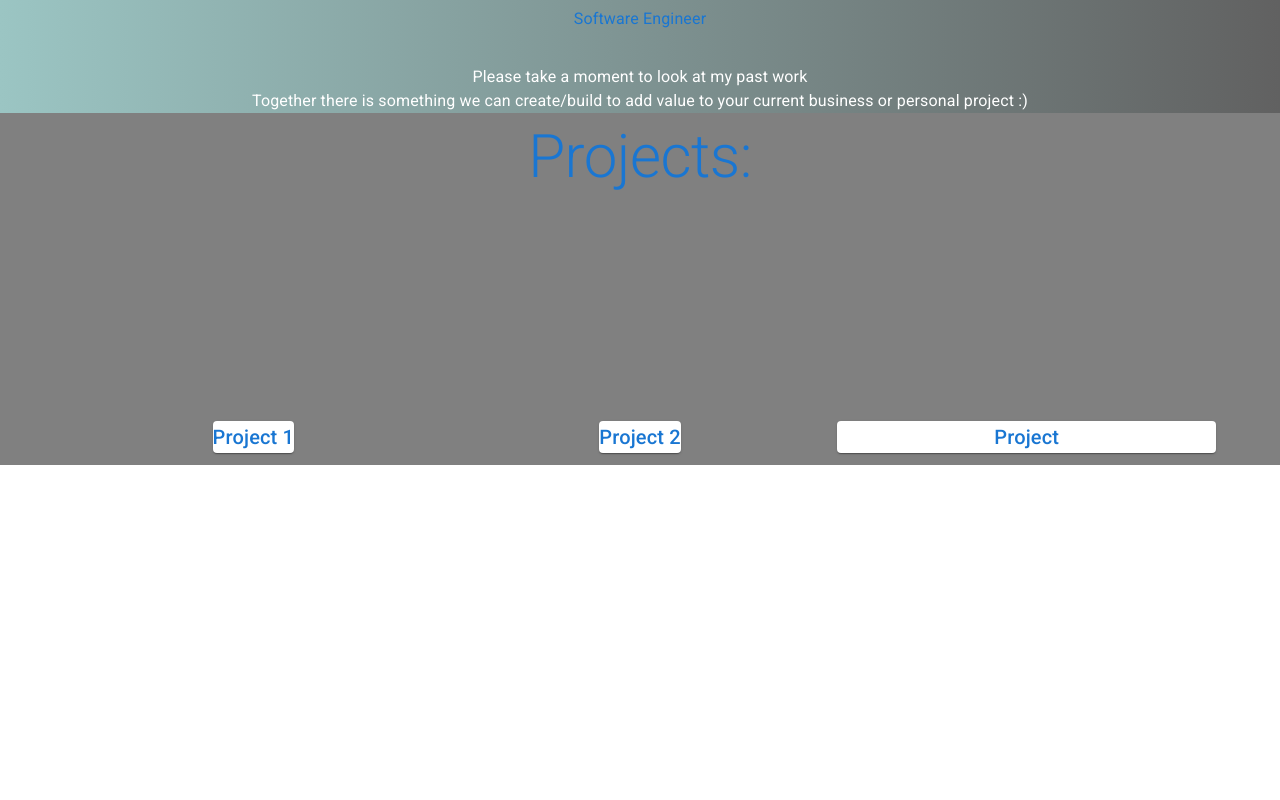
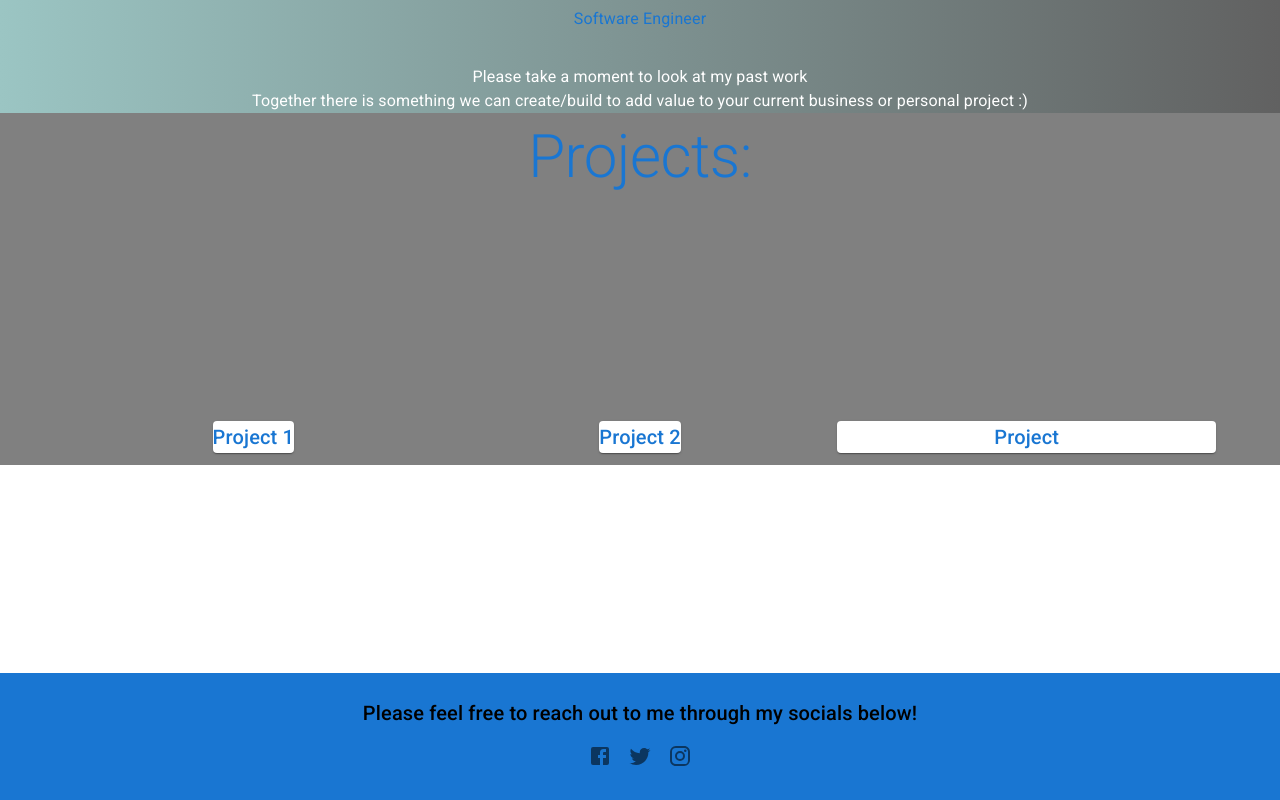
Before and after one commit to YugenFox/kaleb-day-portfolio-react, a React (Create React App) app: page / in a window 1280 px wide. Shown: the part 335-1135 px from the top of the page. Before the commit the page ends 1008 px from the top, so only its background shows below. Built offline with nearby package versions, Linux system fonts and the light colour scheme.

Commit message:
Added Contact component as Footer for Home.js

```diff
--- a/src/Components/Contact.js
+++ b/src/Components/Contact.js
@@ -0,0 +1,54 @@
+import Grid from "@mui/material/Grid";
+import Typography from "@mui/material/Typography";
+import Box from "@mui/material/Box";
+import Paper from "@mui/material/Paper";
+import { IconButton } from '@mui/material';
+import { Facebook, Twitter, Instagram } from '@mui/icons-material';
+
+
+const Contact = () => {
+  return (
+    <Box bgcolor="primary.main" py={3} px={2}>
+      <Typography variant="h6" align="center" gutterBottom>
+        Please feel free to reach out to me through my socials below!
+      </Typography>
+      <Box display="flex" justifyContent="center">
+        <IconButton href="https://www.facebook.com/">
+          <Facebook />
+        </IconButton>
+        <IconButton href="https://www.twitter.com/">
+          <Twitter />
+        </IconButton>
+        <IconButton href="https://www.instagram.com/">
+          <Instagram />
+        </IconButton>
+      </Box>
+    </Box>
+  );
+}
+export default Contact;
+
+/* const Contact = () => {
+  return (
+    <Box
+      p={3}
+      sx={{
+        display: "flex",
+        flexDirection: "column",
+        alignItems: "center",
+        justifyContent: "center",
+        minHeight: "400px",
+        // backgroundColor: "blueviolet",
+      }}
+    >
+      <Box>
+        <Typography sx={{ fontWeight: "bold", m: 1 }} variant="subtitle1" component="subtitle1" color="primary">
+          Curious what we could make together? Please feel free to reach out to
+          me through my socials below!
+        </Typography>
+      </Box>
+
+    </Box>
+  );
+};
+*/
--- a/src/Components/Project.js
+++ b/src/Components/Project.js
@@ -4,6 +4,7 @@ import Box from "@mui/material/Box";
 import Paper from "@mui/material/Paper";
 
 // add the flex fill to get the container to be used like the 3rd non Project Grid Item atm
+  // maybe use min height and min width, not sure
 const Project = ({ title }) => {
   return (
     <Grid
--- a/src/pages/Home.js
+++ b/src/pages/Home.js
@@ -4,33 +4,31 @@ import Header from "../Components/Header";
 import About from "../Components/About";
 import Projects from "../Components/Projects";
 import Box from "@mui/material/Box";
+import Contact from "../Components/Contact";
 
 const styles = {
   portfolio: {
-    background: '#616161',
-    backgroundImage: 'linear-gradient(to right, #9bc5c3, #616161)',
-    backgroundPosition: 'top left, bottom left',
-    backgroundSize: '100% 100%',
-    backgroundClip: 'content-box, border-box',
-    color: '#fff',
-    padding: '0px',
-    textAlign: 'center',
+    background: "#616161",
+    backgroundImage: "linear-gradient(to right, #9bc5c3, #616161)",
+    backgroundPosition: "top left, bottom left",
+    backgroundSize: "100% 100%",
+    backgroundClip: "content-box, border-box",
+    color: "#fff",
+    padding: "0px",
+    textAlign: "center",
   },
 };
 
-
 const Home = () => {
-
-
   return (
     <>
-      <Box maxWidth="false" sx={{ backgroundColor: "grey",
-    height: '100vh' }}>
+      <Box maxWidth="false" sx={{ backgroundColor: "grey", height: "100vh" }}>
         <Box sx={styles.portfolio}>
           <Header />
           <About />
         </Box>
         <Projects />
+        <Contact />
       </Box>
     </>
   );
```
